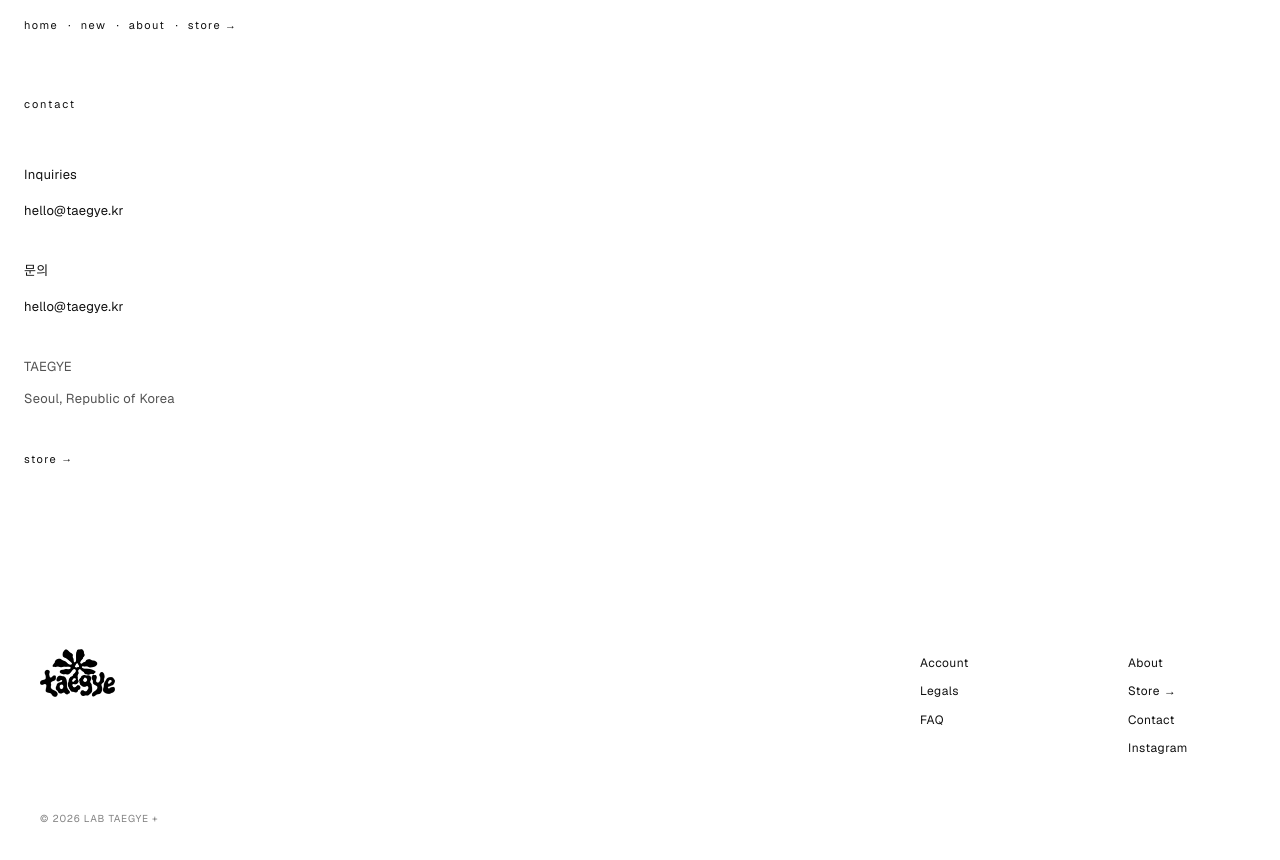
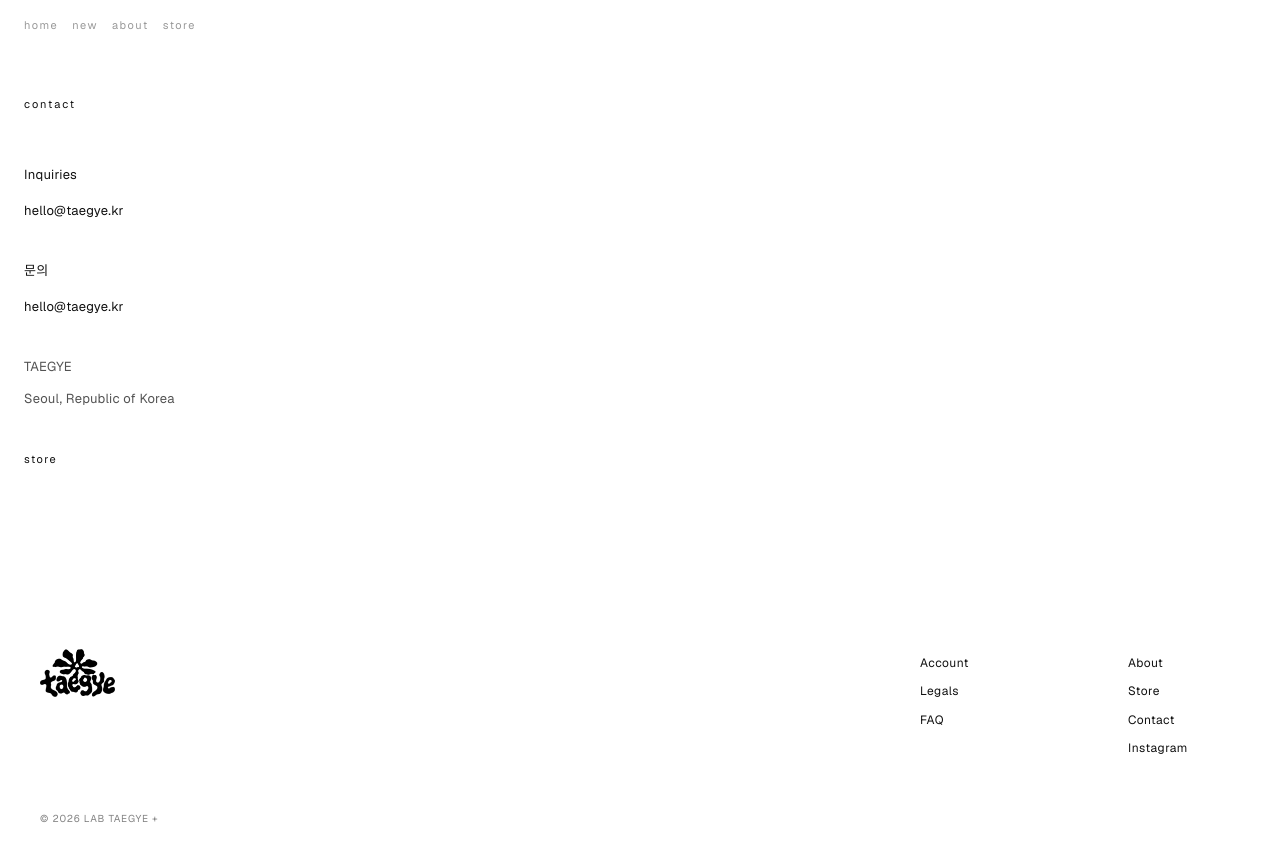
Before and after one commit to atrox42/taegye, a Next.js app: page /contact in a window 1280 px wide. Shown: the top 860 px of the page. Built offline with nearby package versions, Linux system fonts and the light colour scheme.

Commit message:
Polish nav: sharp bar, no dots/underline, store without arrow
Current route is #111 and slightly bolder; inactive items including store are #999. Footer and CTA store links drop the arrow as well.

Co-authored-by: atrox42 <atrox42@users.noreply.github.com>

```diff
--- a/src/app/contact/page.tsx
+++ b/src/app/contact/page.tsx
@@ -1,6 +1,5 @@
 import type { Metadata } from "next";
 
-import { StoreLabel } from "@/components/store-label";
 import { CONTACT_EMAIL, LEGAL, STORE_URL } from "@/lib/site";
 
 export const metadata: Metadata = {
@@ -35,7 +34,7 @@ export default function ContactPage() {
           className="inline-flex text-[11px] lowercase tracking-[0.14em] no-underline"
           style={{ color: "#111111" }}
         >
-          <StoreLabel />
+          store
         </a>
       </div>
     </article>
--- a/src/app/faq/page.tsx
+++ b/src/app/faq/page.tsx
@@ -1,6 +1,5 @@
 import type { Metadata } from "next";
 
-import { StoreLabel } from "@/components/store-label";
 import { FAQ_ITEMS, STORE_URL } from "@/lib/site";
 
 export const metadata: Metadata = {
@@ -31,7 +30,7 @@ export default function FaqPage() {
           className="inline-flex text-[11px] lowercase tracking-[0.14em] no-underline"
           style={{ color: "#111111" }}
         >
-          <StoreLabel />
+          store
         </a>
       </div>
     </article>
--- a/src/app/globals.css
+++ b/src/app/globals.css
@@ -191,9 +191,19 @@ body {
 .site-nav {
   background-color: #ffffff !important;
   color: #111111 !important;
+  border-radius: 0;
 }
 
-.site-nav a {
+.site-nav a,
+.site-nav a:hover,
+.site-nav a:focus,
+.site-nav a:active,
+.site-nav a:visited {
+  text-decoration: none !important;
+  color: #999999 !important;
+}
+
+.site-nav a[aria-current="page"] {
   color: #111111 !important;
 }
 
--- a/src/components/site-footer.tsx
+++ b/src/components/site-footer.tsx
@@ -2,26 +2,23 @@ import Link from "next/link";
 
 import { BrandLogo } from "@/components/brand-logo";
 import { FooterLegal } from "@/components/footer-legal";
-import { StoreLabel } from "@/components/store-label";
-import { FOOTER_COLUMNS, SITE_NAME, STORE_URL, type FooterLinkItem } from "@/lib/site";
+import { FOOTER_COLUMNS, SITE_NAME, type FooterLinkItem } from "@/lib/site";
 
 function FooterLink({ label, href, external }: FooterLinkItem) {
-  const isStore = href === STORE_URL && label.toLowerCase() === "store";
   const className = "text-[12px] font-normal tracking-[0.04em] no-underline";
   const style = { color: "#111111" };
-  const children = isStore ? <StoreLabel casing="title" /> : label;
 
   if (external) {
     return (
       <a href={href} target="_blank" rel="noopener noreferrer" className={className} style={style}>
-        {children}
+        {label}
       </a>
     );
   }
 
   return (
     <Link href={href} className={className} style={style}>
-      {children}
+      {label}
     </Link>
   );
 }
--- a/src/components/site-header.tsx
+++ b/src/components/site-header.tsx
@@ -3,7 +3,6 @@
 import Link from "next/link";
 import { usePathname } from "next/navigation";
 
-import { StoreLabel } from "@/components/store-label";
 import { NAV_ITEMS } from "@/lib/site";
 import { cn } from "@/lib/utils";
 
@@ -14,49 +13,48 @@ export function SiteHeader() {
     <header className="pointer-events-none fixed inset-x-0 top-0 z-50 bg-transparent">
       <nav
         aria-label="Primary"
-        className="site-nav pointer-events-auto mx-3 mt-3 flex items-center gap-x-2.5 rounded-lg px-3.5 py-2.5 shadow-[0_1px_10px_rgba(0,0,0,0.08)] md:mx-0 md:mt-0 md:rounded-none md:px-6 md:py-5 md:shadow-none"
+        className="site-nav pointer-events-auto mx-3 mt-3 flex items-center gap-x-3.5 px-3.5 py-2.5 shadow-[0_1px_10px_rgba(0,0,0,0.08)] md:mx-0 md:mt-0 md:px-6 md:py-5 md:shadow-none"
       >
-        {NAV_ITEMS.map((item, index) => {
+        {NAV_ITEMS.map((item) => {
           const isExternal = "external" in item && item.external;
           const isActive =
             !isExternal &&
             (item.href === "/"
               ? pathname === "/"
               : pathname === item.href || pathname.startsWith(`${item.href}/`));
-          const isStore = item.label === "store";
 
           const className = cn(
-            "text-[11px] font-normal lowercase leading-none tracking-[0.14em] no-underline",
-            isActive && "underline underline-offset-4"
+            "text-[11px] lowercase leading-none tracking-[0.14em] no-underline hover:no-underline focus:no-underline active:no-underline",
+            isActive ? "font-medium" : "font-normal"
           );
 
-          const label = isStore ? <StoreLabel /> : item.label;
+          const style = { color: isActive ? "#111111" : "#999999" };
 
-          const node = isExternal ? (
+          if (isExternal) {
+            return (
               <a
+                key={item.label}
                 href={item.href}
                 target="_blank"
                 rel="noopener noreferrer"
                 className={className}
-              style={{ color: "#111111" }}
+                style={style}
               >
-              {label}
+                {item.label}
               </a>
-          ) : (
-            <Link href={item.href} className={className} style={{ color: "#111111" }}>
-              {label}
-            </Link>
             );
+          }
 
           return (
-            <span key={item.label} className="flex items-center gap-x-2.5">
-              {index > 0 ? (
-                <span aria-hidden className="text-[11px] leading-none" style={{ color: "#111111" }}>
-                  ·
-                </span>
-              ) : null}
-              {node}
-            </span>
+            <Link
+              key={item.label}
+              href={item.href}
+              className={className}
+              style={style}
+              aria-current={isActive ? "page" : undefined}
+            >
+              {item.label}
+            </Link>
           );
         })}
       </nav>
--- a/src/components/store-label.tsx
+++ /dev/null
@@ -1,14 +0,0 @@
-export function StoreLabel({
-  casing = "lower",
-}: {
-  casing?: "lower" | "title";
-}) {
-  return (
-    <span className="inline-flex items-center gap-1">
-      <span>{casing === "title" ? "Store" : "store"}</span>
-      <span aria-hidden className="leading-none">
-        →
-      </span>
-    </span>
-  );
-}
```
Lines whose indentation alone changed are shown as unchanged.
